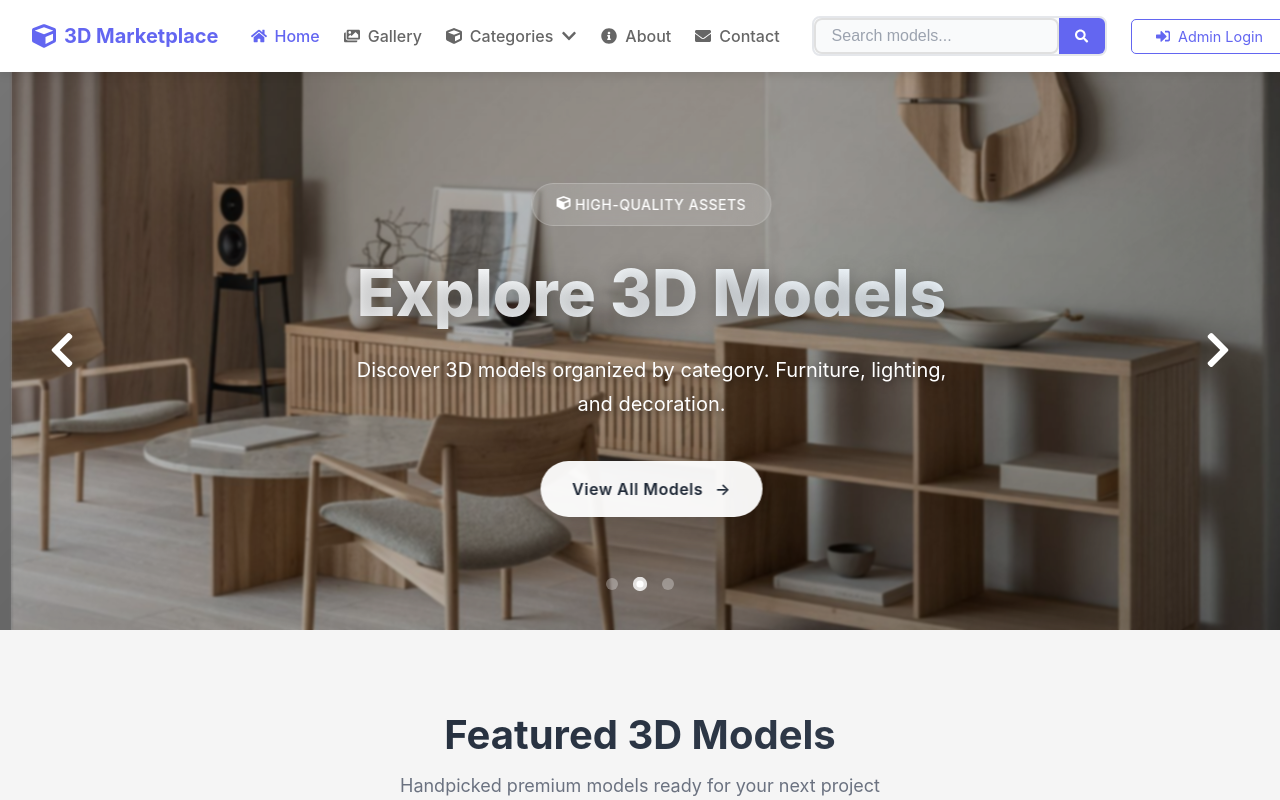
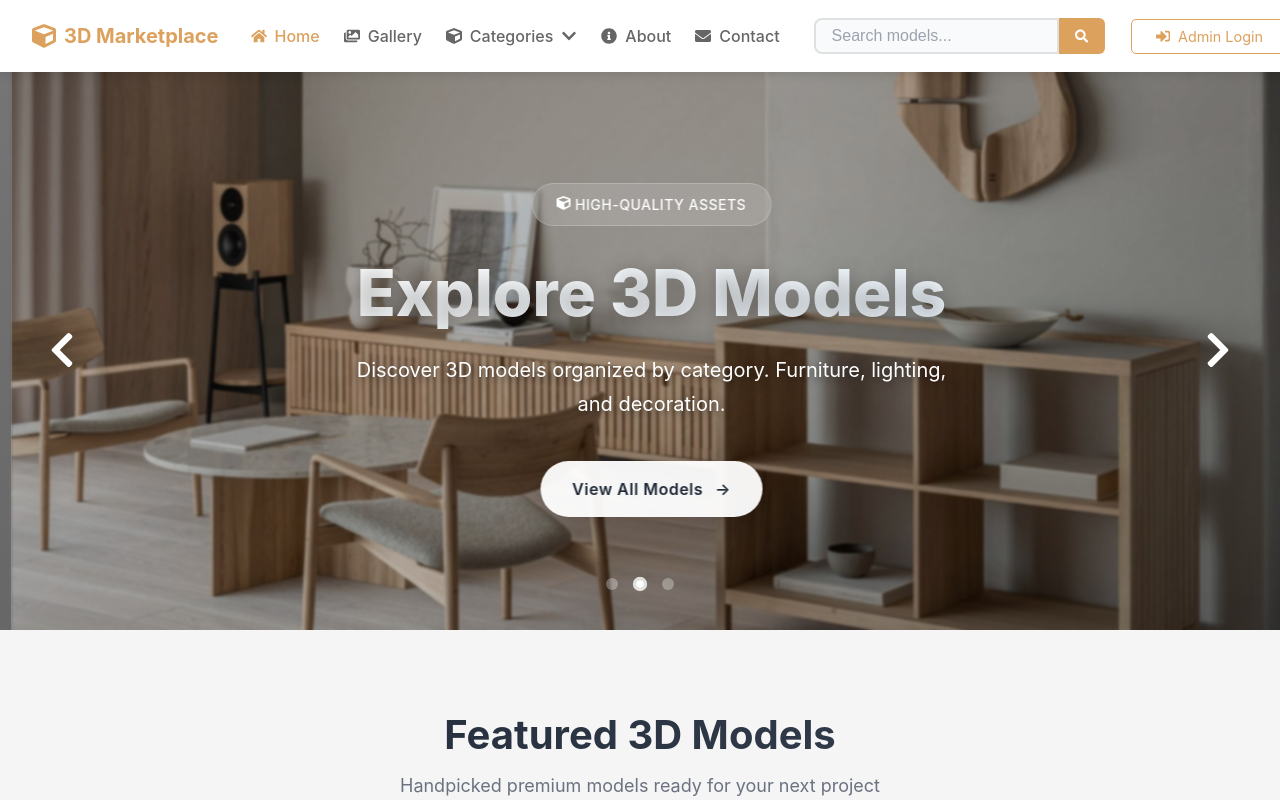
Before and after one commit to iMex-1/3d-hustle, a React (Vite) app: page / in a window 1280 px wide. Shown: the top 800 px of the page. Built offline with nearby package versions, Linux system fonts and the light colour scheme; grey boxes are pictures that could not be loaded.

Commit message:
added some style changes

```diff
--- a/src/styles/navigation.css
+++ b/src/styles/navigation.css
@@ -28,11 +28,11 @@
 
 .nav-brand .brand-icon {
     font-size: 1.5rem;
-    color: #6366f1;
+    color: #dda15e;
 }
 
 .nav-brand h2 {
-    color: #6366f1;
+    color: #dda15e;
     font-size: 1.25rem;
     white-space: nowrap;
 }
@@ -62,7 +62,7 @@
 
 .nav-links li a:hover,
 .nav-links li.active a {
-    color: #6366f1;
+    color: #dda15e;
 }
 
 /* Dropdown */
@@ -125,7 +125,7 @@
 
 .dropdown-menu li a:hover {
     background: #f0f9ff;
-    color: #6366f1;
+    color: #dda15e;
 }
 
 /* Right side */
@@ -141,7 +141,7 @@
     display: flex;
     align-items: stretch;
     background: #f9fafb;
-    border: 2px solid #e5e7eb;
+    border: 2px solid white;
     border-radius: 8px;
     overflow: hidden;
     transition: all 0.3s;
@@ -149,15 +149,21 @@
 }
 
 .search-form:focus-within {
-    border-color: #6366f1;
+    border-color: #dda15e;
     background: white;
     box-shadow: 0 0 0 3px rgba(99, 102, 241, 0.1);
+}
+
+.search-input:focus {
+    border-color: white !important;
+    outline: none !important;
 }
 
 .search-input {
     padding: 0 1rem;
     border: none;
     background: transparent;
+    border-radius: 8px 0px 0px 8px !important;
     outline: none;
     width: 200px;
     font-size: 0.9rem;
@@ -170,7 +176,7 @@
 
 .search-btn {
     padding: 0 1rem;
-    background: #6366f1;
+    background: #dda15e;
     color: white;
     border: none;
     cursor: pointer;
@@ -182,7 +188,7 @@
 }
 
 .search-btn:hover {
-    background: #4f46e5;
+    background: #b78144;
 }
 
 .search-btn svg {
@@ -216,8 +222,8 @@
     gap: 0.5rem;
     padding: 0.5rem 1.5rem;
     background: transparent;
-    color: #6366f1;
-    border: 1px solid #6366f1;
+    color: #dda15e;
+    border: 1px solid #dda15e;
     border-radius: 5px;
     transition: all 0.3s;
     white-space: nowrap;
@@ -226,7 +232,7 @@
 
 .btn-login:hover,
 .btn-logout:hover {
-    background: #6366f1;
+    background: #b78144;
     color: white;
 }
 
```
